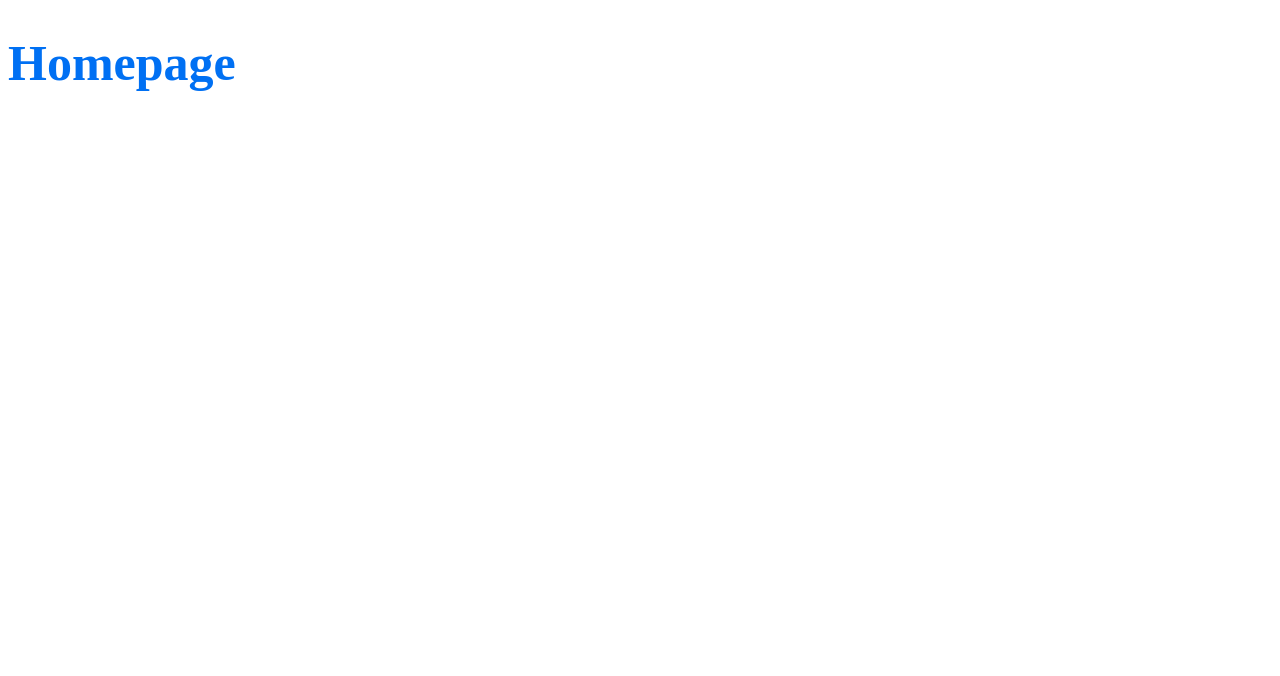
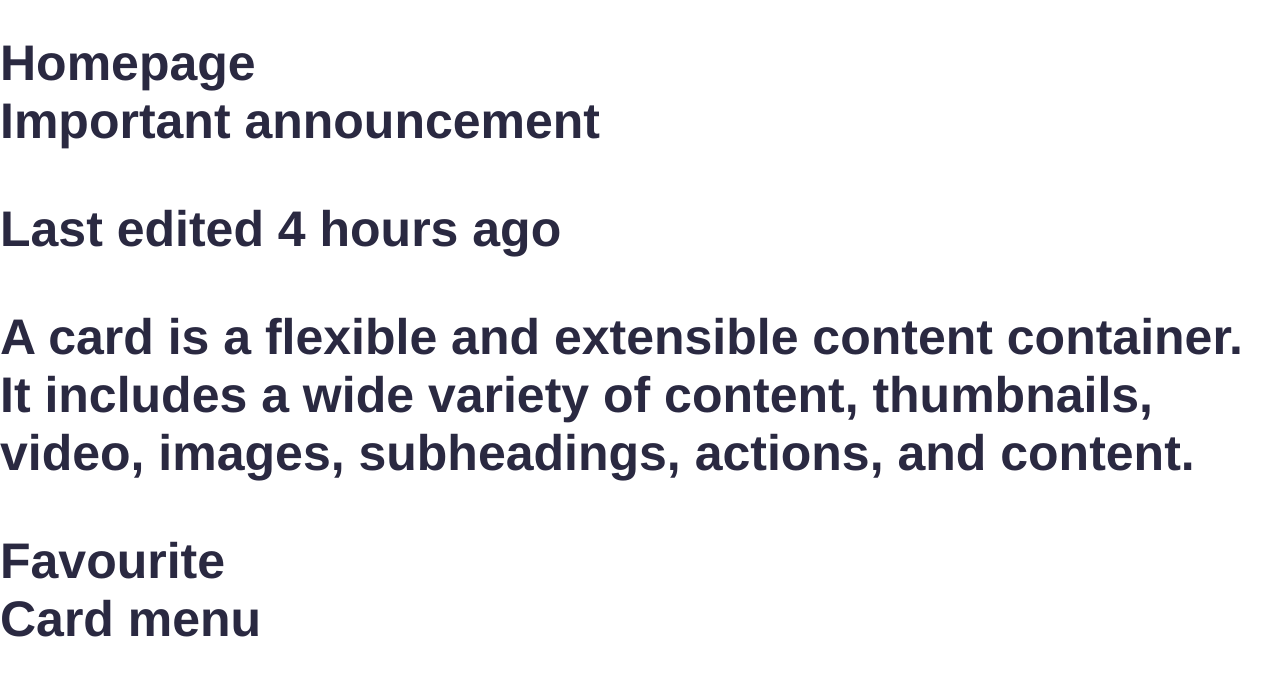
Before and after one commit to rjm56/cm, a Next.js app: page / in a window 1280 px wide. Shown: the top 676 px of the page. Built offline with nearby package versions, Linux system fonts and the light colour scheme.

Commit message:
Initial component and theme setup

```diff
--- /dev/null
+++ b/components/atoms/CardHeader/index.js
@@ -0,0 +1,3 @@
+export const CardHeader = ({ children }) => {
+  return <div>{children}</div>;
+};
--- /dev/null
+++ b/components/atoms/CardMedia/index.js
@@ -0,0 +1,3 @@
+export const CardMedia = () => {
+  return <div>I am the card media</div>;
+};
--- /dev/null
+++ b/components/atoms/FavouriteIcon/index.js
@@ -0,0 +1,3 @@
+export const FavouriteIcon = () => {
+  return <div>Favourite</div>;
+};
--- /dev/null
+++ b/components/atoms/LastEdited/index.js
@@ -0,0 +1,10 @@
+import { string } from "prop-types";
+import { Copy } from "../Typeography";
+
+export const LastEdited = ({ lastEdited }) => {
+  return <Copy>{`Last edited ${lastEdited}`}</Copy>;
+};
+
+LastEdited.propTypes = {
+  lastEdited: string,
+};
--- /dev/null
+++ b/components/atoms/Typeography/index.js
@@ -0,0 +1,7 @@
+import styled from "styled-components";
+
+export const Header = styled.h2``;
+
+export const SubHeader = styled.h3``;
+
+export const Copy = styled.p``;
--- /dev/null
+++ b/components/molecules/CardMenu/index.js
@@ -0,0 +1,3 @@
+export const CardMenu = () => {
+  return <div>Card menu</div>;
+};
--- /dev/null
+++ b/components/organisms/Card/index.js
@@ -0,0 +1,32 @@
+import { string, bool } from "prop-types";
+import { CardHeader } from "../../atoms/CardHeader";
+import { LastEdited } from "../../atoms/LastEdited";
+import { Copy } from "../../atoms/Typeography";
+import { FavouriteIcon } from "../../atoms/FavouriteIcon";
+import { CardMenu } from "../../molecules/CardMenu";
+
+export const Card = ({
+  header = "",
+  lastEdited = "",
+  copy = "",
+  includeFavourite = false,
+  includeCardMenu = false,
+}) => {
+  return (
+    <div>
+      {!!header && <CardHeader>{header}</CardHeader>}
+      {!!lastEdited && <LastEdited lastEdited={lastEdited} />}
+      {!!copy && <Copy>{copy}</Copy>}
+      {includeFavourite && <FavouriteIcon />}
+      {includeCardMenu && <CardMenu />}
+    </div>
+  );
+};
+
+Card.propTypes = {
+  header: string,
+  lastEdited: string,
+  copy: string,
+  includeFavourite: bool,
+  includeCardMenu: bool,
+};
--- /dev/null
+++ b/constants/styles/theme.js
@@ -0,0 +1,19 @@
+export const theme = {
+  fontSize: {
+    large: { size: "24px", lineHeight: "32px" },
+    medium: { size: "16px", lineHeight: "24px" },
+    small: { size: "14px", lineHeight: "22px" },
+  },
+  colors: {
+    primary: "#2A2941",
+    action: "#1254FF",
+    border: "#d2d7df",
+    borderAction: "#aacbff",
+  },
+  spacing: {
+    large: "32px",
+    medium: "24px",
+    small: "16px",
+    tiny: "8px",
+  },
+};
--- a/package.json
+++ b/package.json
@@ -10,6 +10,7 @@
   },
   "dependencies": {
     "next": "latest",
+    "prop-types": "^15.7.2",
     "react": "^16.8.0",
     "react-dom": "^16.8.0",
     "styled-components": "^5.0.0"
--- a/pages/_app.js
+++ b/pages/_app.js
@@ -1,20 +1,30 @@
-import App from 'next/app'
-import React from 'react'
-import { ThemeProvider } from 'styled-components'
+import App from "next/app";
+import React from "react";
+import { ThemeProvider, createGlobalStyle } from "styled-components";
+import { theme } from "../constants/styles/theme";
 
-const theme = {
-  colors: {
-    primary: '#0070f3',
-  },
-}
+const GlobalStyle = createGlobalStyle`
+  html, body, #__next {
+    font-family: Helvetica Neue, Helvetica, Arial, sans-serif;
+    height: 100%;
+    width: 100%;
+    margin: 0;
+    padding: 0;
+  }
+
+  *, *:before, *:after {
+    box-sizing: border-box;
+  }
+`;
 
 export default class MyApp extends App {
   render() {
-    const { Component, pageProps } = this.props
+    const { Component, pageProps } = this.props;
     return (
       <ThemeProvider theme={theme}>
+        <GlobalStyle />
         <Component {...pageProps} />
       </ThemeProvider>
-    )
+    );
   }
 }
--- a/pages/index.js
+++ b/pages/index.js
@@ -1,9 +1,21 @@
 import React from "react";
 import styled from "styled-components";
+import { Card } from "../components/organisms/Card/index.js";
 
 const Title = styled.h1`
   font-size: 50px;
   color: ${({ theme }) => theme.colors.primary};
 `;
 
-export default () => <Title>Homepage</Title>;
+export default () => (
+  <Title>
+    Homepage
+    <Card
+      header="Important announcement"
+      lastEdited="4 hours ago"
+      copy="A card is a flexible and extensible content container. It includes a wide variety of content, thumbnails, video, images, subheadings, actions, and content."
+      includeFavourite
+      includeCardMenu
+    />
+  </Title>
+);
```
Also changed, not shown: .babelrc, 1 other file (tests, documents, lock files or other folders).
